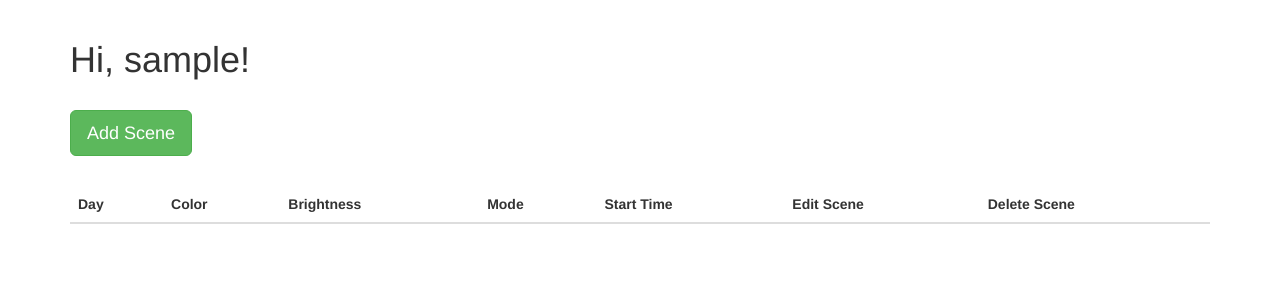
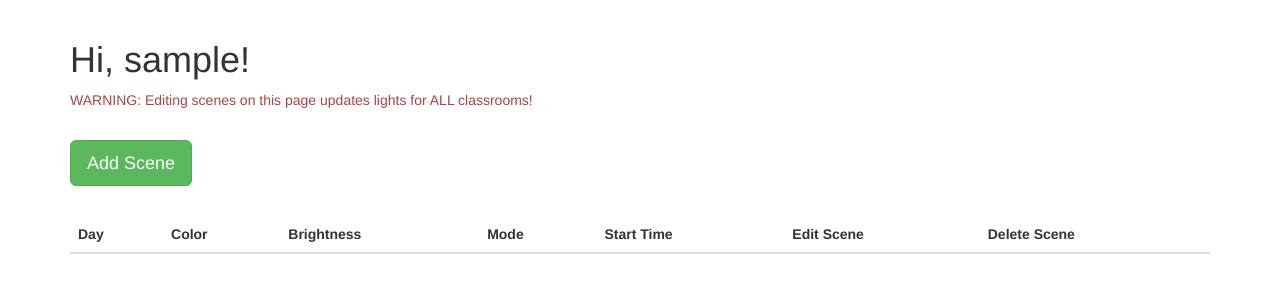
Before and after one commit to nnhsse202122/Led-Lights, a Flask app: template webApp/app/templates/index.html in a window 1280 px wide. Shown: the part 52-352 px from the top of the page. Run offline with Flask 2, Linux system fonts and the light colour scheme; the template is opened without the code that fills it, so the values that code supplies are empty; the visitor is signed in with stand-in values (Sample User, id 1); data comes from the database, SQL or seed files in the repository; both versions use the stored data as it was after the commit; some libraries are stand-ins or nearby versions.

Commit message:
added warning text

```diff
--- a/webApp/app/templates/index.html
+++ b/webApp/app/templates/index.html
@@ -4,6 +4,7 @@
 
 {% block app_content %}
     <h1>Hi, {{ current_user.username }}!</h1>
+    <p class="text-danger"> WARNING: Editing scenes on this page updates lights for ALL classrooms!</p>
     {% if form %}
     {{ wtf.quick_form(form) }}
     <br>
```
Also changed, not shown: server/routes/leds.json (+1 -1 lines), webApp/app.db.
